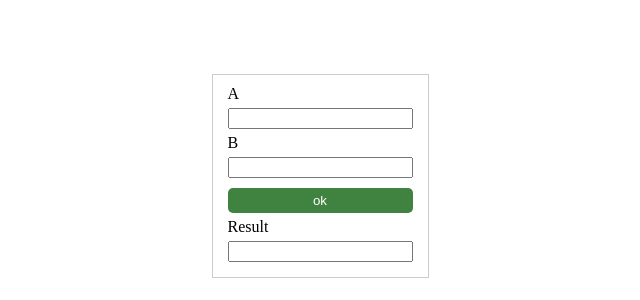
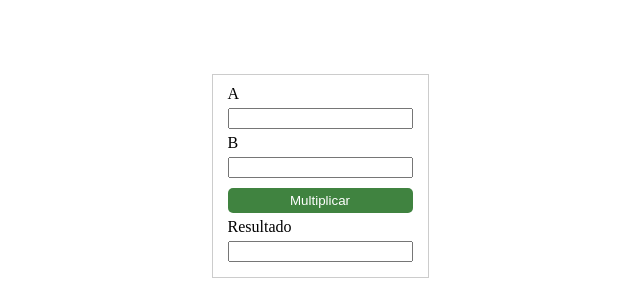
Before and after one commit to Waishii/front-end-basics-vite, a website built with Vite: page index.html in a window 1280 px wide. Shown: the part 224-524 px from the top of the page, 320-960 px from the left. Built offline with nearby package versions, Linux system fonts and the light colour scheme.

Commit message:
Troquei de soma para multiplicação e melhorei os textos da página

```diff
--- a/index.html
+++ b/index.html
@@ -12,8 +12,8 @@
       <input id="a" type="text">
       <label>B</label>
       <input id="b" type="text">
-      <button id="ok">ok</button>
-      <label>Result</label>
+      <button id="ok">Multiplicar</button>
+      <label>Resultado</label>
       <input id="result" type="text">
     </div>
     <script type="module" src="/main.js"></script>
--- a/main.js
+++ b/main.js
@@ -1,6 +1,6 @@
 import './style.css'
 ok.onclick=function(){
-  result.value=Number(a.value)+Number(b.value)
+  result.value=Number(a.value)*Number(b.value)
 }
 
 console.log (ok)
```
